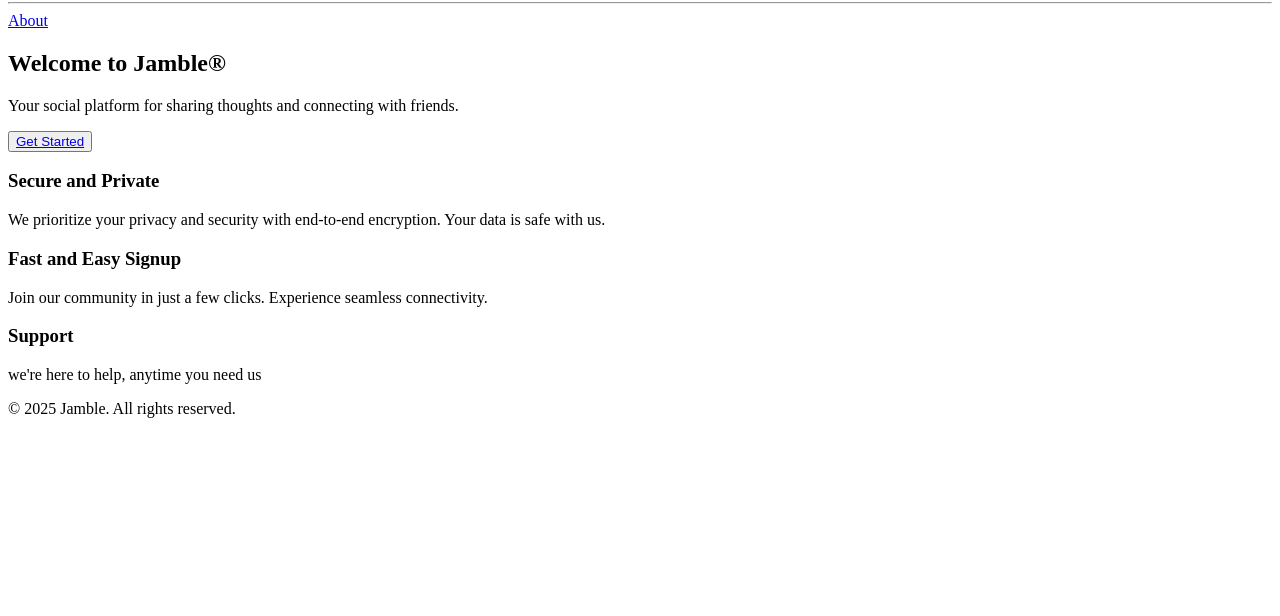
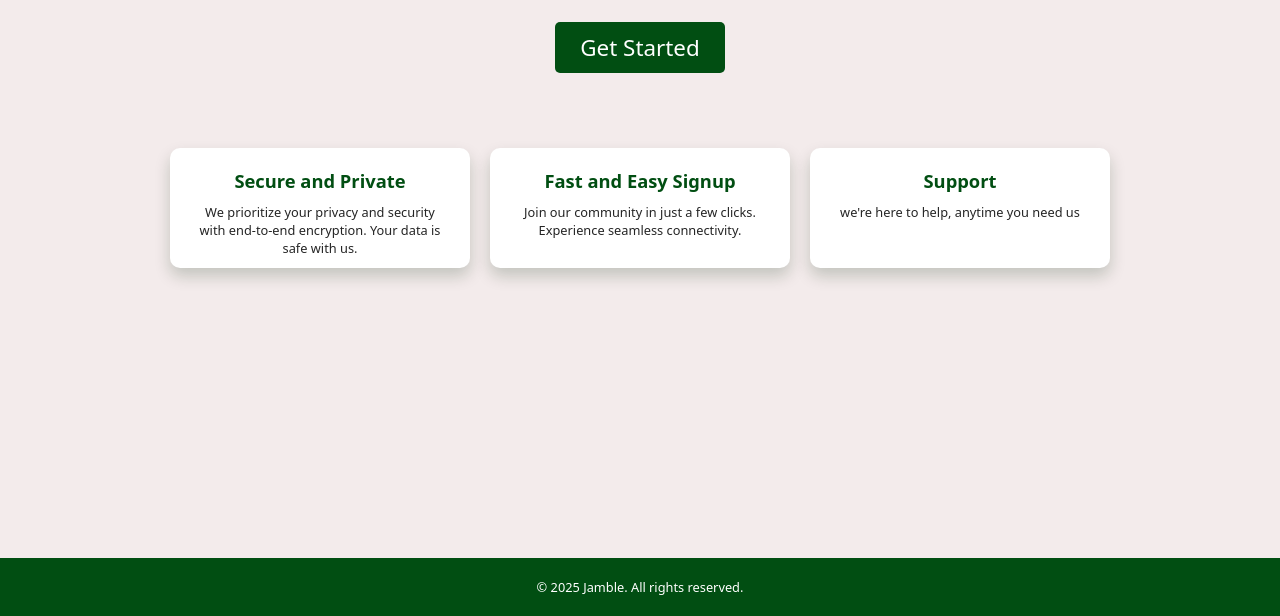
Before and after one commit to Ojames0044/Jamble, a plain HTML site: page socialPlatformAboutPage.html in a window 1280 px wide. Shown: the part 184-800 px from the top of the page. Drawn offline with Linux system fonts and the light colour scheme; a web font is replaced by a local one.

Commit message:
about page css

```diff
--- a/socialPlatformAboutPage.html
+++ b/socialPlatformAboutPage.html
@@ -6,7 +6,7 @@
   <title>New Stuff</title>
   <link href="https://fonts.googleapis.com/css2?family=Twinkle+Star&display=swap" rel="stylesheet">
 
-  <link rel="stylesheet" href="socialPlatformAboutPage.html">
+  <link rel="stylesheet" href="socialPlatformAboutPage.css">
   <script src="social platform.js"></script>
   <title>Home Page</title>
 </head>
```
